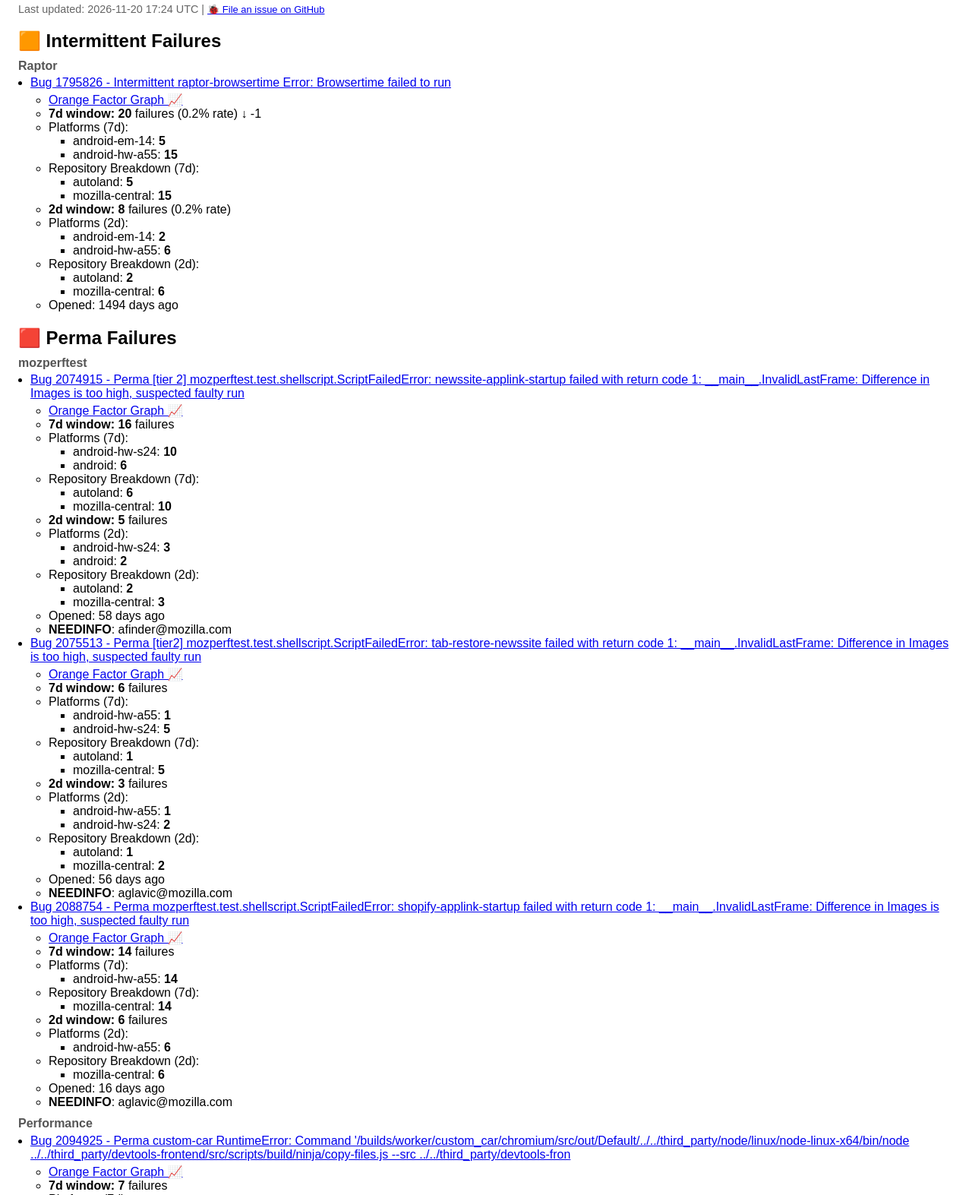
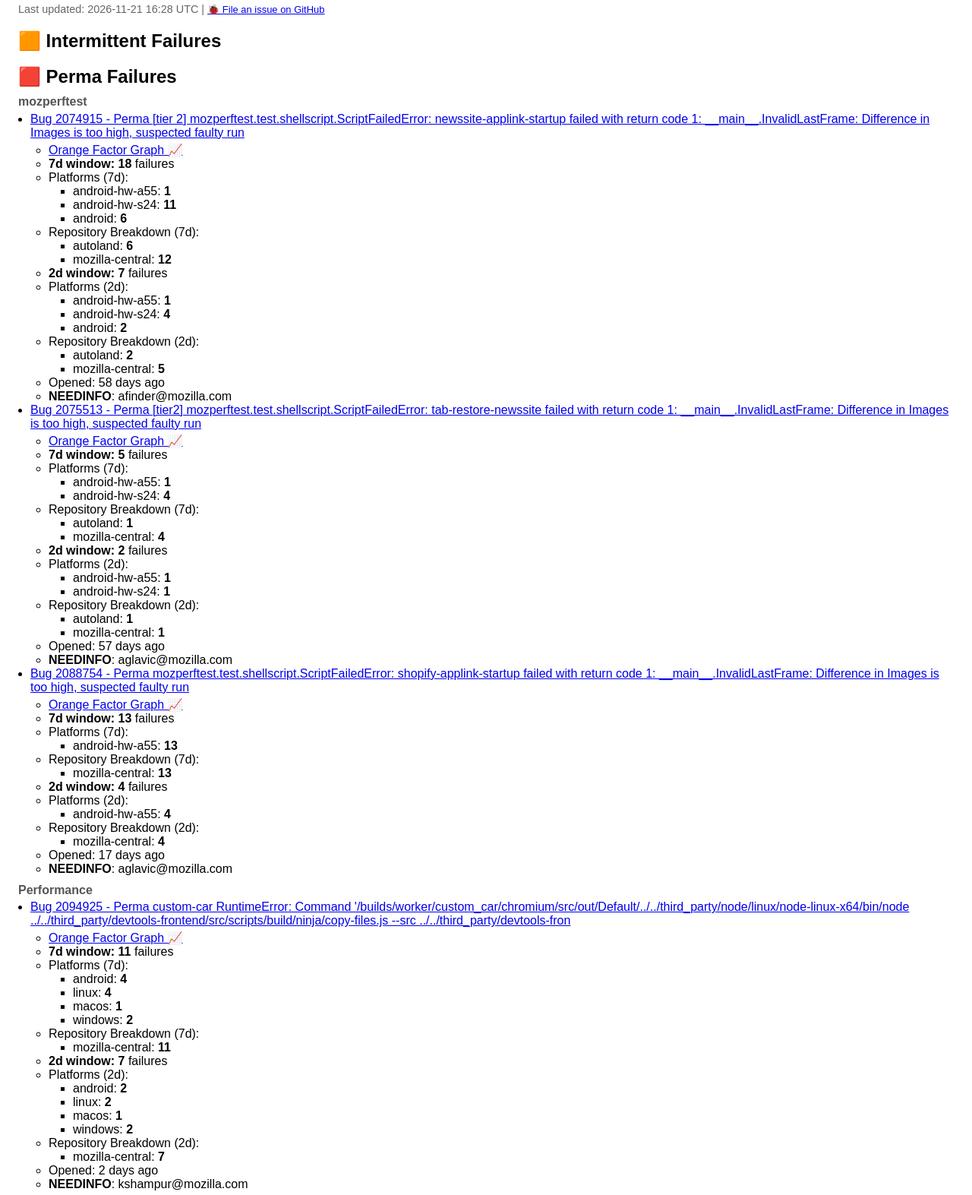
Before and after one commit to 92kns/perftest_triage_report, a plain HTML site: page index.html in a window 1280 px wide. Shown: the part 34-1607 px from the top of the page at 76% size. Drawn offline with Linux system fonts and the light colour scheme.

Commit message:
deploy: e6268db85a138a57d462970a4b24746301efaec9

```diff
--- a/index.html
+++ b/index.html
@@ -14,50 +14,12 @@ ul.subdetails { list-style: square; padding-left: 2em; margin: 0; }
 </head><body>
 
 <p style="font-size: 0.9em; color: #666; user-select: none;">
-  Last updated: 2026-11-20 17:24 UTC |
+  Last updated: 2026-11-21 16:28 UTC |
 <a href="https://github.com/92kns/perftest_triage_report/issues" target="_blank" style="font-size: 0.9em;">
   🐞 File an issue on GitHub
 </a>
 </p>
 <h2>🟧 Intermittent Failures</h2>
-
-<div class="component-group">
-  <h3>Raptor</h3>
-  <ul class="buglist">
-
-  <li><a href="https://bugzilla.mozilla.org/show_bug.cgi?id=1795826" target="_blank">Bug 1795826 - Intermittent raptor-browsertime Error: Browsertime failed to run</a>
-    <ul class="details">
-      <li><a href="https://treeherder.mozilla.org/intermittent-failures/bugdetails?startday=2026-11-13&amp;endday=2026-11-20&amp;tree=all&amp;bug=1795826" target="_blank">Orange Factor Graph 📈</a></li>
-      <li><b>7d window:</b> <b>20</b> failures (0.2% rate) ↓ -1</li>
-
-        <li>Platforms (7d):
-          <ul class="subdetails"><li>android-em-14: 5</li><li>android-hw-a55: 15</li></ul>
-        </li>
-
-
-        <li>Repository Breakdown (7d):
-          <ul class="subdetails"><li>autoland: 5</li><li>mozilla-central: 15</li></ul>
-        </li>
-
-      <li><b>2d window:</b> <b>8</b> failures (0.2% rate)</li>
-
-        <li>Platforms (2d):
-          <ul class="subdetails"><li>android-em-14: 2</li><li>android-hw-a55: 6</li></ul>
-        </li>
-
-
-        <li>Repository Breakdown (2d):
-          <ul class="subdetails"><li>autoland: 2</li><li>mozilla-central: 6</li></ul>
-        </li>
-
-      <li>Opened: 1494 days ago</li>
-
-
-    </ul>
-  </li>
-
-  </ul>
-</div>
 
 
 
@@ -71,27 +33,27 @@ ul.subdetails { list-style: square; padding-left: 2em; margin: 0; }
         <li>
           <a href="https://bugzilla.mozilla.org/show_bug.cgi?id=2074915" target="_blank">Bug 2074915 - Perma [tier 2] mozperftest.test.shellscript.ScriptFailedError: newssite-applink-startup failed with return code 1: __main__.InvalidLastFrame: Difference in Images is too high, suspected faulty run</a>
           <ul class="details">
-            <li><a href="https://treeherder.mozilla.org/intermittent-failures/bugdetails?startday=2026-11-13&amp;endday=2026-11-20&amp;tree=all&amp;bug=2074915" target="_blank">Orange Factor Graph 📈</a></li>
-            <li><b>7d window:</b> <b>16</b> failures</li>
+            <li><a href="https://treeherder.mozilla.org/intermittent-failures/bugdetails?startday=2026-11-14&amp;endday=2026-11-21&amp;tree=all&amp;bug=2074915" target="_blank">Orange Factor Graph 📈</a></li>
+            <li><b>7d window:</b> <b>18</b> failures</li>
 
               <li>Platforms (7d):
-                <ul class="subdetails"><li>android-hw-s24: 10</li><li>android: 6</li></ul>
+                <ul class="subdetails"><li>android-hw-a55: 1</li><li>android-hw-s24: 11</li><li>android: 6</li></ul>
               </li>
 
 
               <li>Repository Breakdown (7d):
-                <ul class="subdetails"><li>autoland: 6</li><li>mozilla-central: 10</li></ul>
+                <ul class="subdetails"><li>autoland: 6</li><li>mozilla-central: 12</li></ul>
               </li>
 
-            <li><b>2d window:</b> <b>5</b> failures</li>
+            <li><b>2d window:</b> <b>7</b> failures</li>
 
               <li>Platforms (2d):
-                <ul class="subdetails"><li>android-hw-s24: 3</li><li>android: 2</li></ul>
+                <ul class="subdetails"><li>android-hw-a55: 1</li><li>android-hw-s24: 4</li><li>android: 2</li></ul>
               </li>
 
 
               <li>Repository Breakdown (2d):
-                <ul class="subdetails"><li>autoland: 2</li><li>mozilla-central: 3</li></ul>
+                <ul class="subdetails"><li>autoland: 2</li><li>mozilla-central: 5</li></ul>
               </li>
 
             <li>Opened: 58 days ago</li>
@@ -103,30 +65,30 @@ ul.subdetails { list-style: square; padding-left: 2em; margin: 0; }
         <li>
           <a href="https://bugzilla.mozilla.org/show_bug.cgi?id=2075513" target="_blank">Bug 2075513 - Perma [tier2] mozperftest.test.shellscript.ScriptFailedError: tab-restore-newssite failed with return code 1: __main__.InvalidLastFrame: Difference in Images is too high, suspected faulty run</a>
           <ul class="details">
-            <li><a href="https://treeherder.mozilla.org/intermittent-failures/bugdetails?startday=2026-11-13&amp;endday=2026-11-20&amp;tree=all&amp;bug=2075513" target="_blank">Orange Factor Graph 📈</a></li>
-            <li><b>7d window:</b> <b>6</b> failures</li>
+            <li><a href="https://treeherder.mozilla.org/intermittent-failures/bugdetails?startday=2026-11-14&amp;endday=2026-11-21&amp;tree=all&amp;bug=2075513" target="_blank">Orange Factor Graph 📈</a></li>
+            <li><b>7d window:</b> <b>5</b> failures</li>
 
               <li>Platforms (7d):
-                <ul class="subdetails"><li>android-hw-a55: 1</li><li>android-hw-s24: 5</li></ul>
+                <ul class="subdetails"><li>android-hw-a55: 1</li><li>android-hw-s24: 4</li></ul>
               </li>
 
 
               <li>Repository Breakdown (7d):
-                <ul class="subdetails"><li>autoland: 1</li><li>mozilla-central: 5</li></ul>
+                <ul class="subdetails"><li>autoland: 1</li><li>mozilla-central: 4</li></ul>
               </li>
 
-            <li><b>2d window:</b> <b>3</b> failures</li>
+            <li><b>2d window:</b> <b>2</b> failures</li>
 
               <li>Platforms (2d):
-                <ul class="subdetails"><li>android-hw-a55: 1</li><li>android-hw-s24: 2</li></ul>
+                <ul class="subdetails"><li>android-hw-a55: 1</li><li>android-hw-s24: 1</li></ul>
               </li>
 
 
               <li>Repository Breakdown (2d):
-                <ul class="subdetails"><li>autoland: 1</li><li>mozilla-central: 2</li></ul>
+                <ul class="subdetails"><li>autoland: 1</li><li>mozilla-central: 1</li></ul>
               </li>
 
-            <li>Opened: 56 days ago</li>
+            <li>Opened: 57 days ago</li>
 
             <li><b>NEEDINFO</b>: aglavic@mozilla.com</li>
           </ul>
@@ -135,30 +97,30 @@ ul.subdetails { list-style: square; padding-left: 2em; margin: 0; }
         <li>
           <a href="https://bugzilla.mozilla.org/show_bug.cgi?id=2088754" target="_blank">Bug 2088754 - Perma mozperftest.test.shellscript.ScriptFailedError: shopify-applink-startup failed with return code 1: __main__.InvalidLastFrame: Difference in Images is too high, suspected faulty run</a>
           <ul class="details">
-            <li><a href="https://treeherder.mozilla.org/intermittent-failures/bugdetails?startday=2026-11-13&amp;endday=2026-11-20&amp;tree=all&amp;bug=2088754" target="_blank">Orange Factor Graph 📈</a></li>
-            <li><b>7d window:</b> <b>14</b> failures</li>
+            <li><a href="https://treeherder.mozilla.org/intermittent-failures/bugdetails?startday=2026-11-14&amp;endday=2026-11-21&amp;tree=all&amp;bug=2088754" target="_blank">Orange Factor Graph 📈</a></li>
+            <li><b>7d window:</b> <b>13</b> failures</li>
 
               <li>Platforms (7d):
-                <ul class="subdetails"><li>android-hw-a55: 14</li></ul>
+                <ul class="subdetails"><li>android-hw-a55: 13</li></ul>
               </li>
 
 
               <li>Repository Breakdown (7d):
-                <ul class="subdetails"><li>mozilla-central: 14</li></ul>
+                <ul class="subdetails"><li>mozilla-central: 13</li></ul>
               </li>
 
-            <li><b>2d window:</b> <b>6</b> failures</li>
+            <li><b>2d window:</b> <b>4</b> failures</li>
 
               <li>Platforms (2d):
-                <ul class="subdetails"><li>android-hw-a55: 6</li></ul>
+                <ul class="subdetails"><li>android-hw-a55: 4</li></ul>
               </li>
 
 
               <li>Repository Breakdown (2d):
-                <ul class="subdetails"><li>mozilla-central: 6</li></ul>
+                <ul class="subdetails"><li>mozilla-central: 4</li></ul>
               </li>
 
-            <li>Opened: 16 days ago</li>
+            <li>Opened: 17 days ago</li>
 
             <li><b>NEEDINFO</b>: aglavic@mozilla.com</li>
           </ul>
@@ -174,22 +136,22 @@ ul.subdetails { list-style: square; padding-left: 2em; margin: 0; }
         <li>
           <a href="https://bugzilla.mozilla.org/show_bug.cgi?id=2094925" target="_blank">Bug 2094925 - Perma custom-car RuntimeError: Command &#39;/builds/worker/custom_car/chromium/src/out/Default/../../third_party/node/linux/node-linux-x64/bin/node ../../third_party/devtools-frontend/src/scripts/build/ninja/copy-files.js --src ../../third_party/devtools-fron</a>
           <ul class="details">
-            <li><a href="https://treeherder.mozilla.org/intermittent-failures/bugdetails?startday=2026-11-13&amp;endday=2026-11-20&amp;tree=all&amp;bug=2094925" target="_blank">Orange Factor Graph 📈</a></li>
-            <li><b>7d window:</b> <b>7</b> failures</li>
+            <li><a href="https://treeherder.mozilla.org/intermittent-failures/bugdetails?startday=2026-11-14&amp;endday=2026-11-21&amp;tree=all&amp;bug=2094925" target="_blank">Orange Factor Graph 📈</a></li>
+            <li><b>7d window:</b> <b>11</b> failures</li>
 
               <li>Platforms (7d):
-                <ul class="subdetails"><li>android: 3</li><li>linux: 3</li><li>windows: 1</li></ul>
+                <ul class="subdetails"><li>android: 4</li><li>linux: 4</li><li>macos: 1</li><li>windows: 2</li></ul>
               </li>
 
 
               <li>Repository Breakdown (7d):
-                <ul class="subdetails"><li>mozilla-central: 7</li></ul>
+                <ul class="subdetails"><li>mozilla-central: 11</li></ul>
               </li>
 
             <li><b>2d window:</b> <b>7</b> failures</li>
 
               <li>Platforms (2d):
-                <ul class="subdetails"><li>android: 3</li><li>linux: 3</li><li>windows: 1</li></ul>
+                <ul class="subdetails"><li>android: 2</li><li>linux: 2</li><li>macos: 1</li><li>windows: 2</li></ul>
               </li>
 
 
@@ -197,7 +159,7 @@ ul.subdetails { list-style: square; padding-left: 2em; margin: 0; }
                 <ul class="subdetails"><li>mozilla-central: 7</li></ul>
               </li>
 
-            <li>Opened: 1 days ago</li>
+            <li>Opened: 2 days ago</li>
 
             <li><b>NEEDINFO</b>: kshampur@mozilla.com</li>
           </ul>
@@ -213,30 +175,30 @@ ul.subdetails { list-style: square; padding-left: 2em; margin: 0; }
         <li>
           <a href="https://bugzilla.mozilla.org/show_bug.cgi?id=2039991" target="_blank">Bug 2039991 - Perma fenix ytp Exception: Failed waiting on page https://prod.youtube-test.prod.webservices.mozgcp.net/main.html?test_type=playbackperf-hfr-test&amp;tests=6&amp;raptor=true&amp;exclude=1,2&amp;muted=true&amp;command=run to finished loading, timed out after 120000 ms</a>
           <ul class="details">
-            <li><a href="https://treeherder.mozilla.org/intermittent-failures/bugdetails?startday=2026-11-13&amp;endday=2026-11-20&amp;tree=all&amp;bug=2039991" target="_blank">Orange Factor Graph 📈</a></li>
-            <li><b>7d window:</b> <b>56</b> failures</li>
+            <li><a href="https://treeherder.mozilla.org/intermittent-failures/bugdetails?startday=2026-11-14&amp;endday=2026-11-21&amp;tree=all&amp;bug=2039991" target="_blank">Orange Factor Graph 📈</a></li>
+            <li><b>7d window:</b> <b>52</b> failures</li>
 
               <li>Platforms (7d):
-                <ul class="subdetails"><li>android-hw-a55: 56</li></ul>
+                <ul class="subdetails"><li>android-hw-a55: 52</li></ul>
               </li>
 
 
               <li>Repository Breakdown (7d):
-                <ul class="subdetails"><li>mozilla-central: 56</li></ul>
+                <ul class="subdetails"><li>mozilla-central: 52</li></ul>
               </li>
 
-            <li><b>2d window:</b> <b>23</b> failures</li>
+            <li><b>2d window:</b> <b>12</b> failures</li>
 
               <li>Platforms (2d):
-                <ul class="subdetails"><li>android-hw-a55: 23</li></ul>
+                <ul class="subdetails"><li>android-hw-a55: 12</li></ul>
               </li>
 
 
               <li>Repository Breakdown (2d):
-                <ul class="subdetails"><li>mozilla-central: 23</li></ul>
+                <ul class="subdetails"><li>mozilla-central: 12</li></ul>
               </li>
 
-            <li>Opened: 188 days ago</li>
+            <li>Opened: 189 days ago</li>
 
             <li><b>NEEDINFO</b>: kshampur@mozilla.com</li>
           </ul>
```
